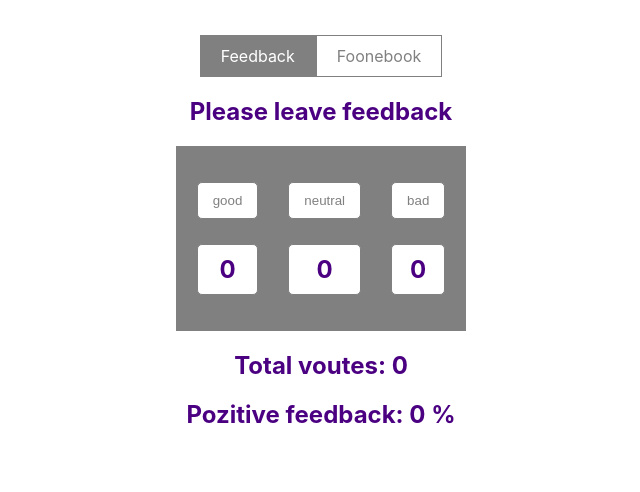
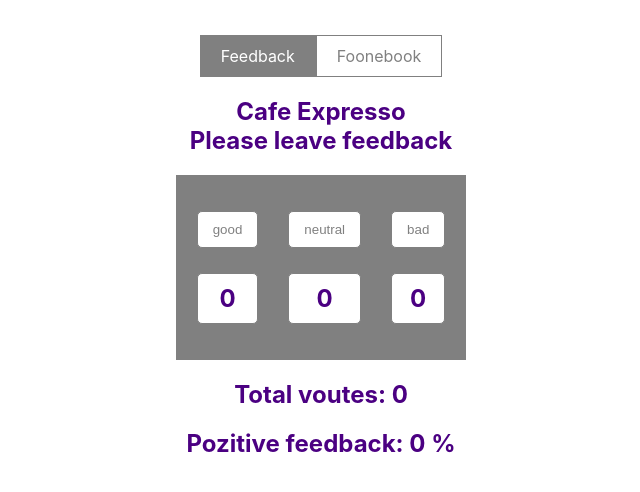
Before and after one commit to oksahil/goit-react-hw-04-feedback, a React (Create React App) app: page / in a window 1280 px wide. Shown: the top 492 px of the page, without its empty margins (319-959 px from the left). Built offline with nearby package versions, Linux system fonts and the light colour scheme; the HTML template or start-up script is replaced by a standard one.

Commit message:
Update Votes.jsx

```diff
--- a/src/modules/Votes/Votes.jsx
+++ b/src/modules/Votes/Votes.jsx
@@ -47,7 +47,7 @@ class Votes extends Component {
 
     return (
         <div>
-            <h3 className={css.title}>Please leave feedback</h3>
+            <h3 className={css.title}><p>Cafe Expresso</p><p>Please leave feedback</p></h3>
             <div className={css.wrapper}>
                 <ul className={css.block}>
                     <li>
```
